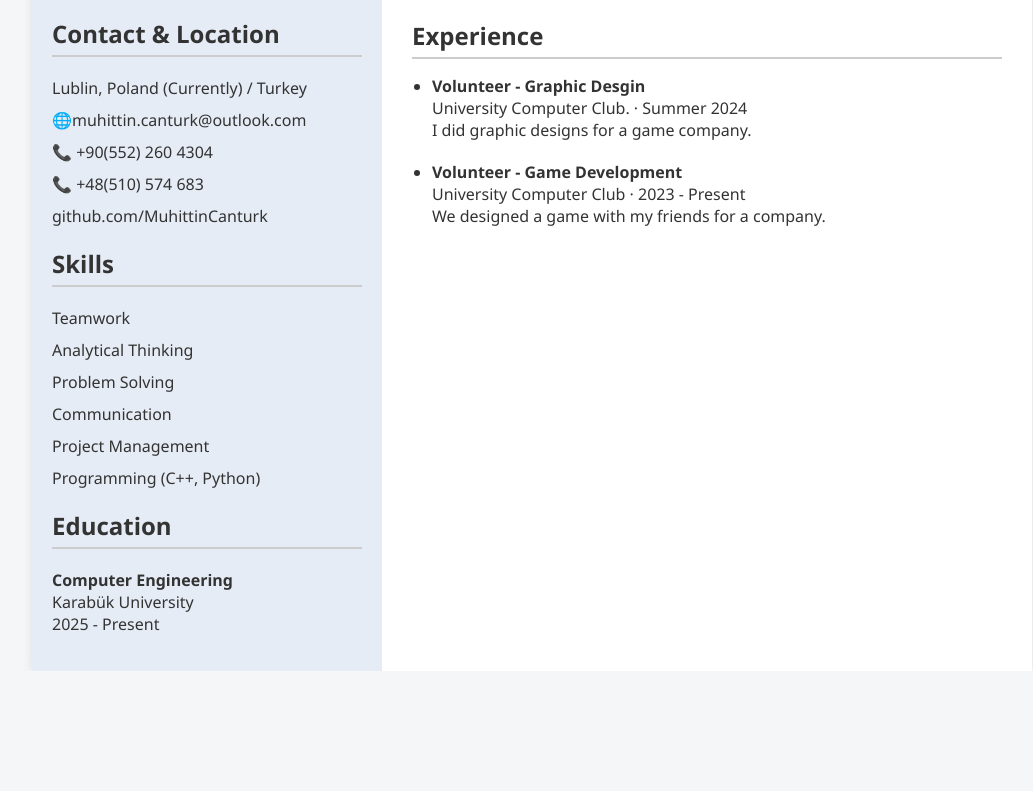
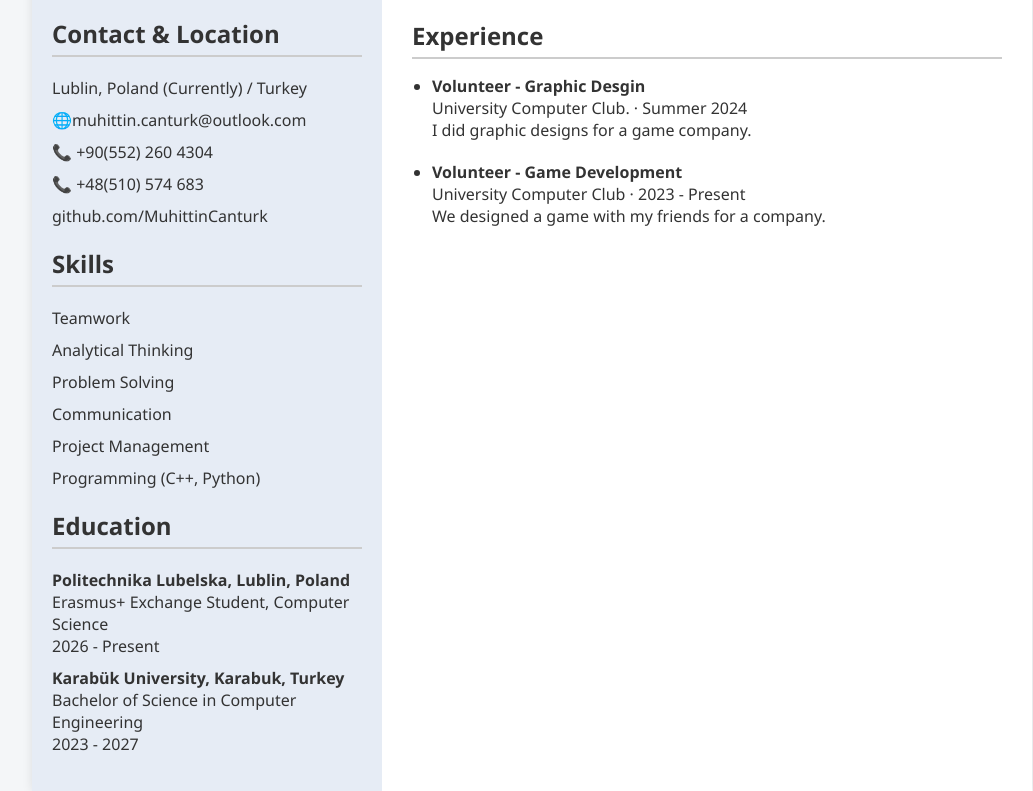
Before and after one commit to MuhittinCanturk/Muhittin-Canturk-CV, a plain HTML site: page index.html in a window 1280 px wide. Shown: the part 404-1195 px from the top of the page, without its empty margins (108-1141 px from the left). Before the commit the page ends 1075 px from the top, so only its background shows below. Drawn offline with Linux system fonts and the light colour scheme.

Commit message:
Update index.html

```diff
--- a/index.html
+++ b/index.html
@@ -36,7 +36,8 @@
 
       <h2>Education</h2>
       <ul class="education">
-        <li><strong>Computer Engineering</strong><br />Karabük University<br />2025 - Present</li>
+        <li><strong>Politechnika Lubelska, Lublin, Poland</strong><br />Erasmus+ Exchange Student, Computer Science<br />2026 - Present</li>
+		<li><strong>Karabük University, Karabuk, Turkey</strong><br />Bachelor of Science in Computer Engineering<br />2023 -  2027</li>
       </ul>
     </aside>
 
```
